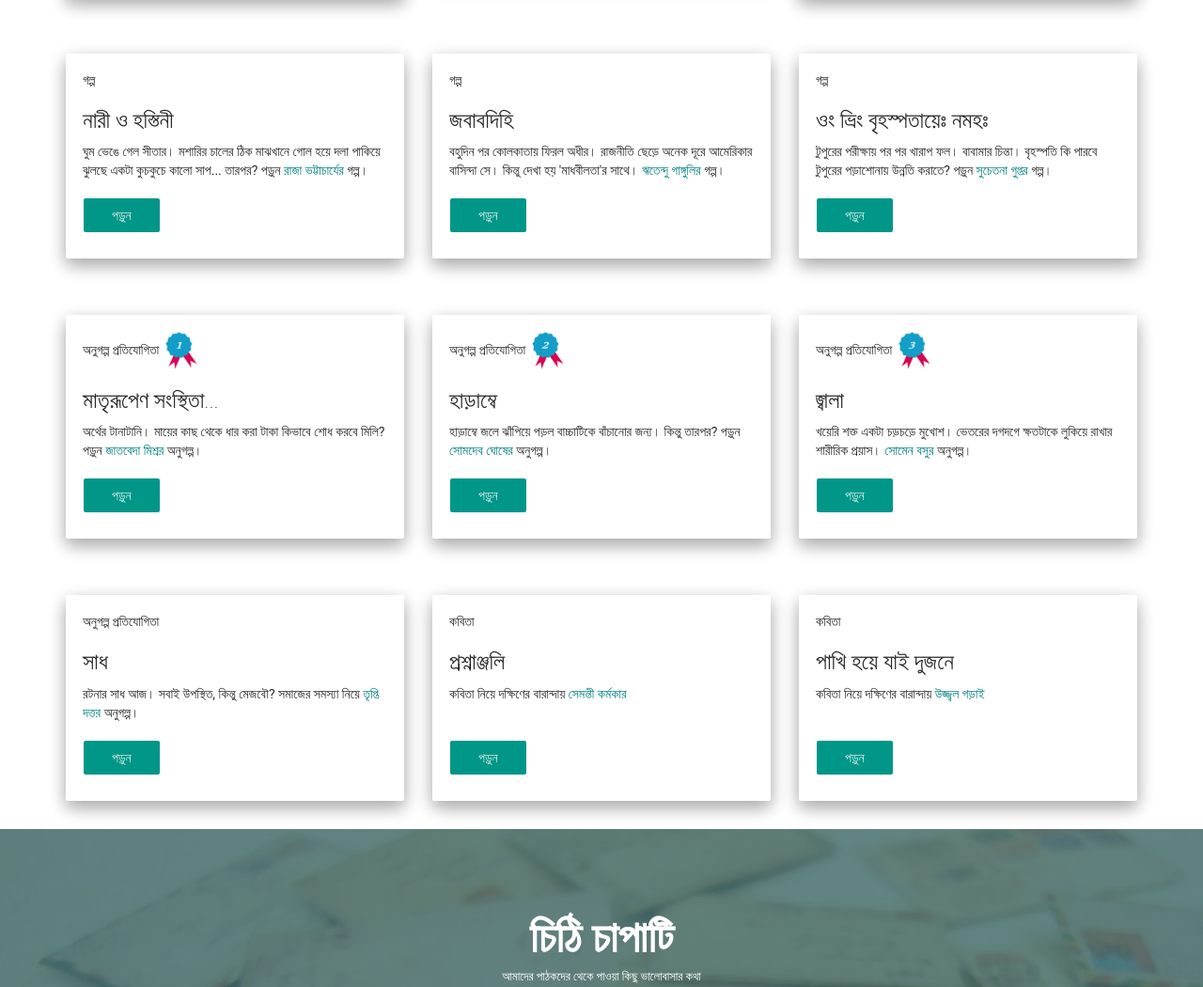
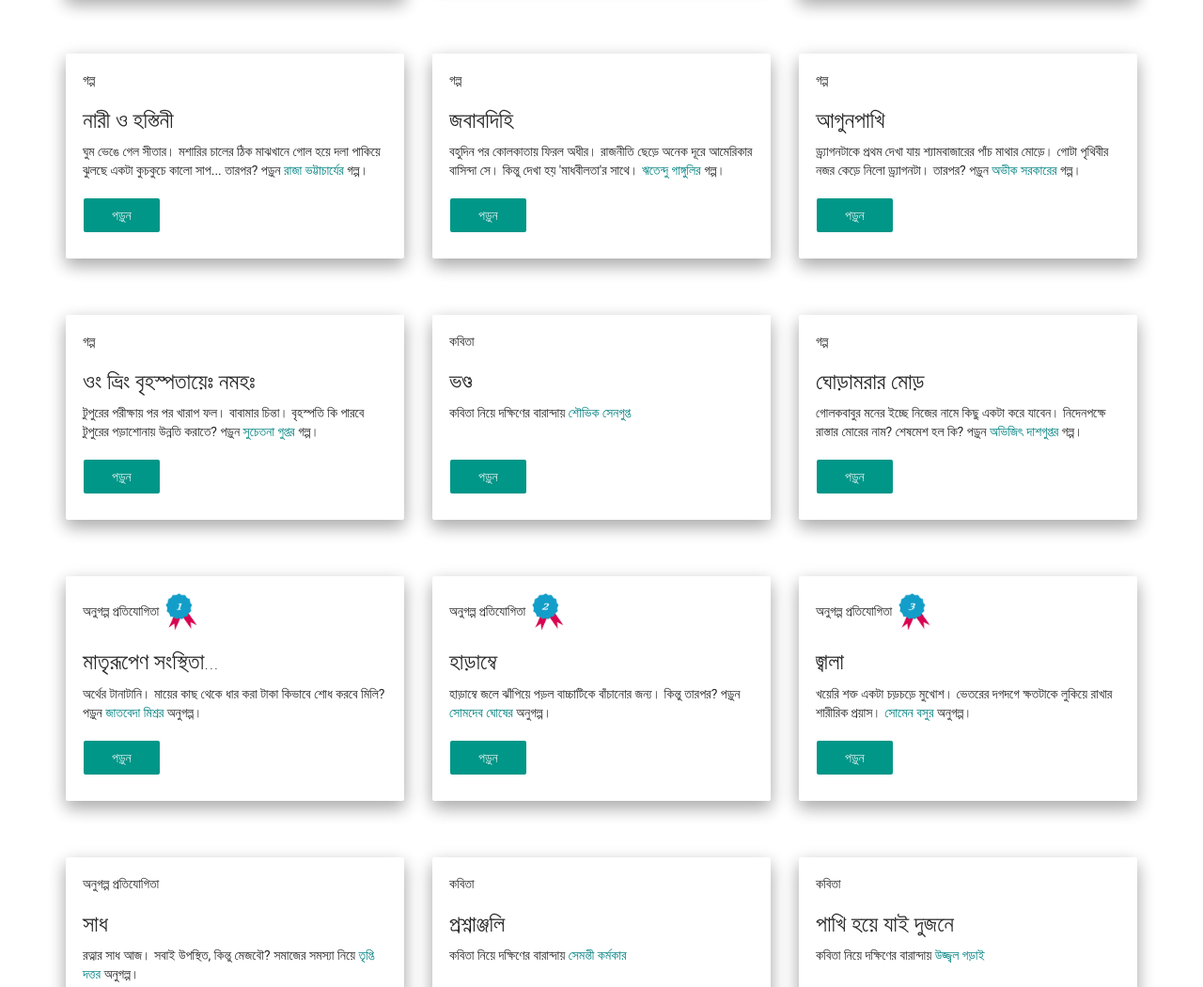
Before and after one commit to saikatbhattacharya/db-web, a website: page index.html in a window 1280 px wide. Shown: the part 1192-2242 px from the top of the page at 94% size. Drawn offline with Linux system fonts and the light colour scheme.

Commit message:
anugolpo

```diff
--- a/index.html
+++ b/index.html
@@ -119,9 +119,35 @@
           <div class="col-md-4 col-sm-6 wow fadeInUp" data-wow-duration="1000ms" data-wow-delay="400ms">
             <div class="card card-block" style="padding: 5%;">
               <p>গল্প</p>
+              <h3 class="card-title">আগুনপাখি</h3>
+              <p class="card-text">ড্র‍্যাগনটাকে প্রথম দেখা যায় শ্যামবাজারের পাঁচ মাথার মোড়ে। গোটা পৃথিবীর নজর কেড়ে নিলো ড্র্যাগনটা। তারপর? পড়ুন <span style="color:teal;">অভীক সরকারের</span> গল্প। </p>
+              <a href="/?content=58454ac1bd966f5f1efba60f" class="btn btn-primary">পড়ুন</a>
+            </div>
+          </div>
+        </div>
+        <div class="row">
+          <div class="col-md-4 col-sm-6 wow fadeInUp" data-wow-duration="1000ms" data-wow-delay="400ms">
+            <div class="card card-block" style="padding: 5%;">
+              <p>গল্প</p>
               <h3 class="card-title">ওং ভ্রিং বৃহস্পতায়েঃ নমহঃ</h3>
               <p class="card-text">টুপুরের পরীক্ষায় পর পর খারাপ ফল। বাবামার চিন্তা। বৃহস্পতি কি পারবে টুপুরের পড়াশোনায় উন্নতি করাতে? পড়ুন <span style="color:teal;">সুচেতনা গুপ্তর</span> গল্প। </p>
               <a href="/?content=58443d18bd966f5f1ef1c957" class="btn btn-primary">পড়ুন</a>
+            </div>
+          </div>
+          <div class="col-md-4 col-sm-6 wow fadeInUp" data-wow-duration="1000ms" data-wow-delay="400ms">
+            <div class="card card-block" style="padding: 5%;">
+              <p>কবিতা</p>
+              <h3 class="card-title">ভণ্ড</h3>
+              <p class="card-text">কবিতা নিয়ে দক্ষিণের বারান্দায় <span style="color:teal;">শৌভিক সেনগুপ্ত</span></p><br/>
+              <a href="/?content=58454cf7bd966f5f1efbcacc" class="btn btn-primary">পড়ুন</a>
+            </div>
+          </div>
+          <div class="col-md-4 col-sm-6 wow fadeInUp" data-wow-duration="1000ms" data-wow-delay="400ms">
+            <div class="card card-block" style="padding: 5%;">
+              <p>গল্প</p>
+              <h3 class="card-title">ঘোড়ামরার মোড়</h3>
+              <p class="card-text">গোলকবাবুর মনের ইচ্ছে নিজের নামে কিছু একটা করে যাবেন। নিদেনপক্ষে রাস্তার মোরের নাম? শেষমেশ হল কি? পড়ুন <span style="color:teal;">অভিজিৎ দাশগুপ্তর</span> গল্প। </p>
+              <a href="/?content=58454ef1c2ef165eccef0424" class="btn btn-primary">পড়ুন</a>
             </div>
           </div>
         </div>
@@ -158,7 +184,7 @@
             <div class="card card-block" style="padding: 5%;">
               <p>অনুগল্প প্রতিযোগিতা</p>
               <h3 class="card-title">সাধ </h3>
-              <p class="card-text">রটনার সাধ আজ। সবাই উপস্থিত, কিন্তু মেজবৌ? সমাজের সমস্যা নিয়ে <span style="color:teal;">তৃপ্তি দত্তর</span> অনুগল্প।</p>
+              <p class="card-text">রত্নার সাধ আজ। সবাই উপস্থিত, কিন্তু মেজবৌ? সমাজের সমস্যা নিয়ে <span style="color:teal;">তৃপ্তি দত্তর</span> অনুগল্প।</p>
               <a href="/?content=5840e2cebd966f78fd10e5f3" class="btn btn-primary">পড়ুন</a>
             </div>
           </div>
```
